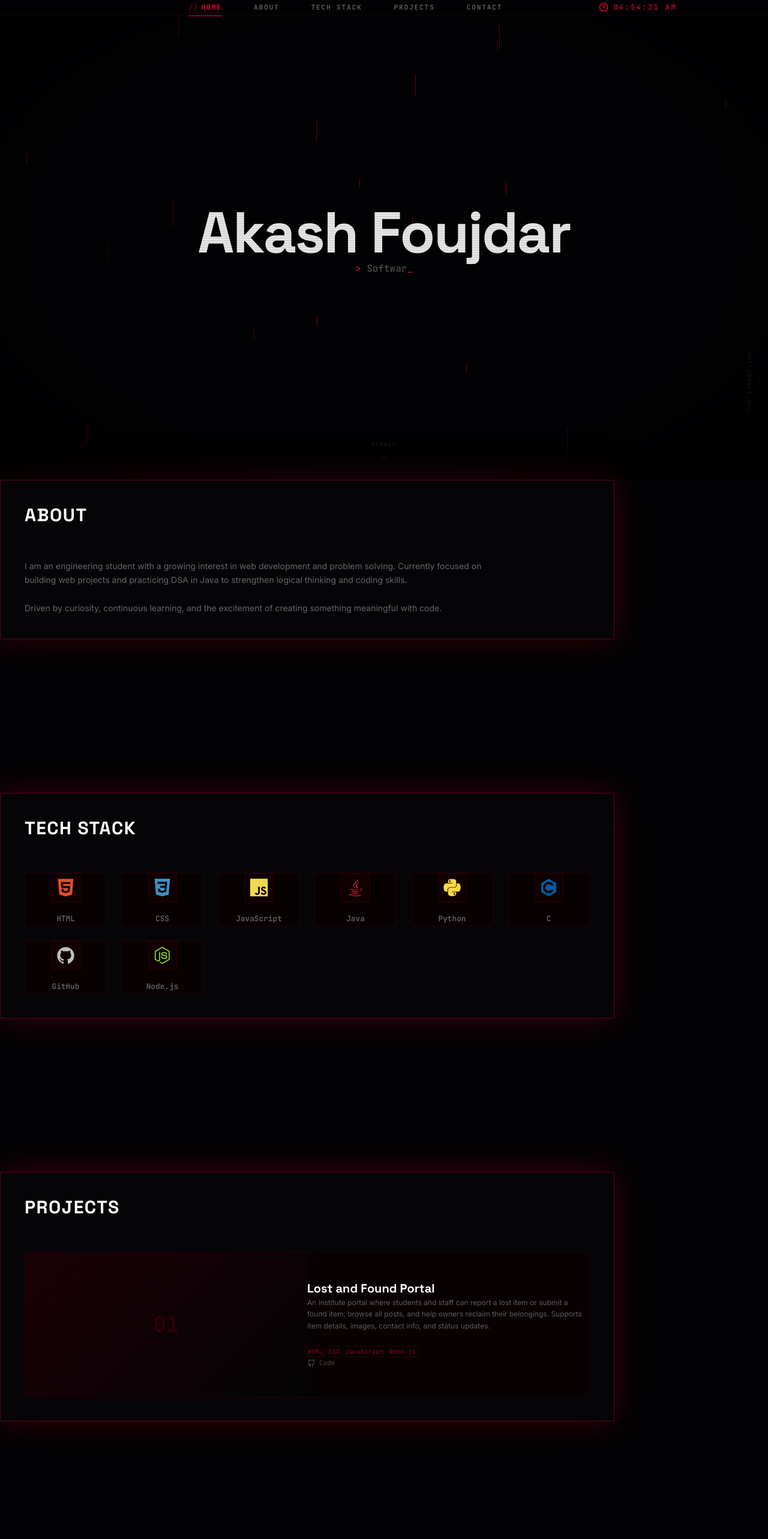
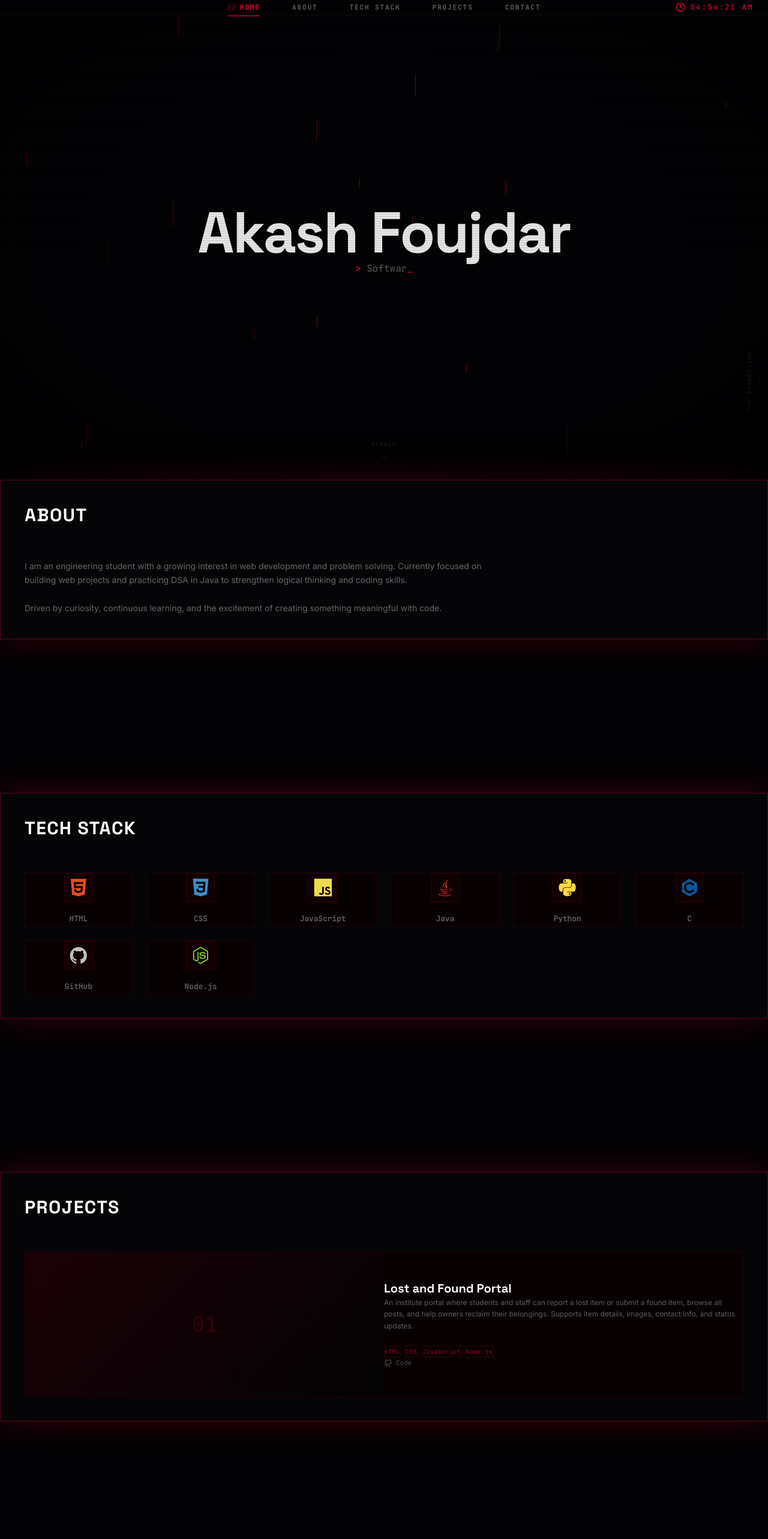
Before and after one commit to akashfoujdar0016/Project_Portfolio, a React (Vite) app: page / in a window 1280 px wide. Shown: the top 2566 px of the page at 60% size. Built offline with nearby package versions, Linux system fonts and the light colour scheme.

Commit message:
fix: expand sections to full horizontal screen width

```diff
--- a/src/components/AboutSection.tsx
+++ b/src/components/AboutSection.tsx
@@ -1,7 +1,7 @@
 export function AboutSection() {
   return (
-    <section id="about" className="relative pt-32 pb-40 md:pt-56 md:pb-72 lg:pt-72 lg:pb-96 px-8 md:px-10">
-      <div className="max-w-5xl mx-auto section-fade">
+    <section id="about" className="relative pt-32 pb-40 md:pt-56 md:pb-72 lg:pt-72 lg:pb-96 px-6 md:px-10 lg:px-16">
+      <div className="max-w-7xl mx-auto section-fade">
         <div className="section-shell px-10 pt-16 pb-24 md:px-14 md:pt-20 md:pb-32">
           {/* Section header */}
           <div className="mb-40 md:mb-56">
--- a/src/components/ContactSection.tsx
+++ b/src/components/ContactSection.tsx
@@ -32,8 +32,8 @@ const socials: Array<
 
 export function ContactSection() {
   return (
-    <section id="contact" className="relative pt-32 pb-40 md:pt-56 md:pb-72 lg:pt-72 lg:pb-96 px-8 md:px-10">
-      <div className="max-w-5xl mx-auto section-fade">
+    <section id="contact" className="relative pt-32 pb-40 md:pt-56 md:pb-72 lg:pt-72 lg:pb-96 px-6 md:px-10 lg:px-16">
+      <div className="max-w-7xl mx-auto section-fade">
         <div className="section-shell px-10 pt-16 pb-24 md:px-14 md:pt-20 md:pb-32">
           {/* Section header */}
           <div className="mb-40 md:mb-56">
--- a/src/components/Navbar.tsx
+++ b/src/components/Navbar.tsx
@@ -46,7 +46,7 @@ export function Navbar({ activeSection }: NavbarProps) {
   return (
     <nav className="fixed top-0 left-0 right-0 z-[9999] backdrop-blur-md"
       style={{ background: 'rgba(3,3,5,0.88)', borderBottom: '1px solid rgba(255,0,51,0.08)' }}>
-      <div className="max-w-6xl mx-auto px-6 py-4 flex items-center justify-center relative">
+      <div className="max-w-7xl mx-auto px-6 py-4 flex items-center justify-center relative">
         {/* Desktop nav */}
         <div className="hidden md:flex items-center gap-8">
           {navItems.map((item) => (
--- a/src/components/ProjectsSection.tsx
+++ b/src/components/ProjectsSection.tsx
@@ -10,8 +10,8 @@ export function ProjectsSection() {
   };
 
   return (
-    <section id="projects" className="relative pt-32 pb-40 md:pt-56 md:pb-72 lg:pt-72 lg:pb-96 px-8 md:px-10">
-      <div className="max-w-5xl mx-auto section-fade">
+    <section id="projects" className="relative pt-32 pb-40 md:pt-56 md:pb-72 lg:pt-72 lg:pb-96 px-6 md:px-10 lg:px-16">
+      <div className="max-w-7xl mx-auto section-fade">
         <div className="section-shell px-10 pt-16 pb-24 md:px-14 md:pt-20 md:pb-32">
           {/* Section header */}
           <div className="mb-40 md:mb-56">
--- a/src/components/SkillsSection.tsx
+++ b/src/components/SkillsSection.tsx
@@ -11,8 +11,8 @@ const skills = [
 
 export function SkillsSection() {
   return (
-    <section id="tech-stack" className="relative pt-32 pb-40 md:pt-56 md:pb-72 lg:pt-72 lg:pb-96 px-8 md:px-10">
-      <div className="max-w-5xl mx-auto section-fade">
+    <section id="tech-stack" className="relative pt-32 pb-40 md:pt-56 md:pb-72 lg:pt-72 lg:pb-96 px-6 md:px-10 lg:px-16">
+      <div className="max-w-7xl mx-auto section-fade">
         <div className="section-shell px-10 pt-16 pb-24 md:px-14 md:pt-20 md:pb-32">
           {/* Section header */}
           <div className="mb-40 md:mb-56">
--- a/src/index.css
+++ b/src/index.css
@@ -210,7 +210,7 @@ body::after {
 
 /* main container spacing */
 .section-wrapper{
-  max-width:72rem;
+  max-width:80rem;
   margin-left:auto;
   margin-right:auto;
   padding-left:1.5rem;
```
Lines whose indentation alone changed are shown as unchanged.
